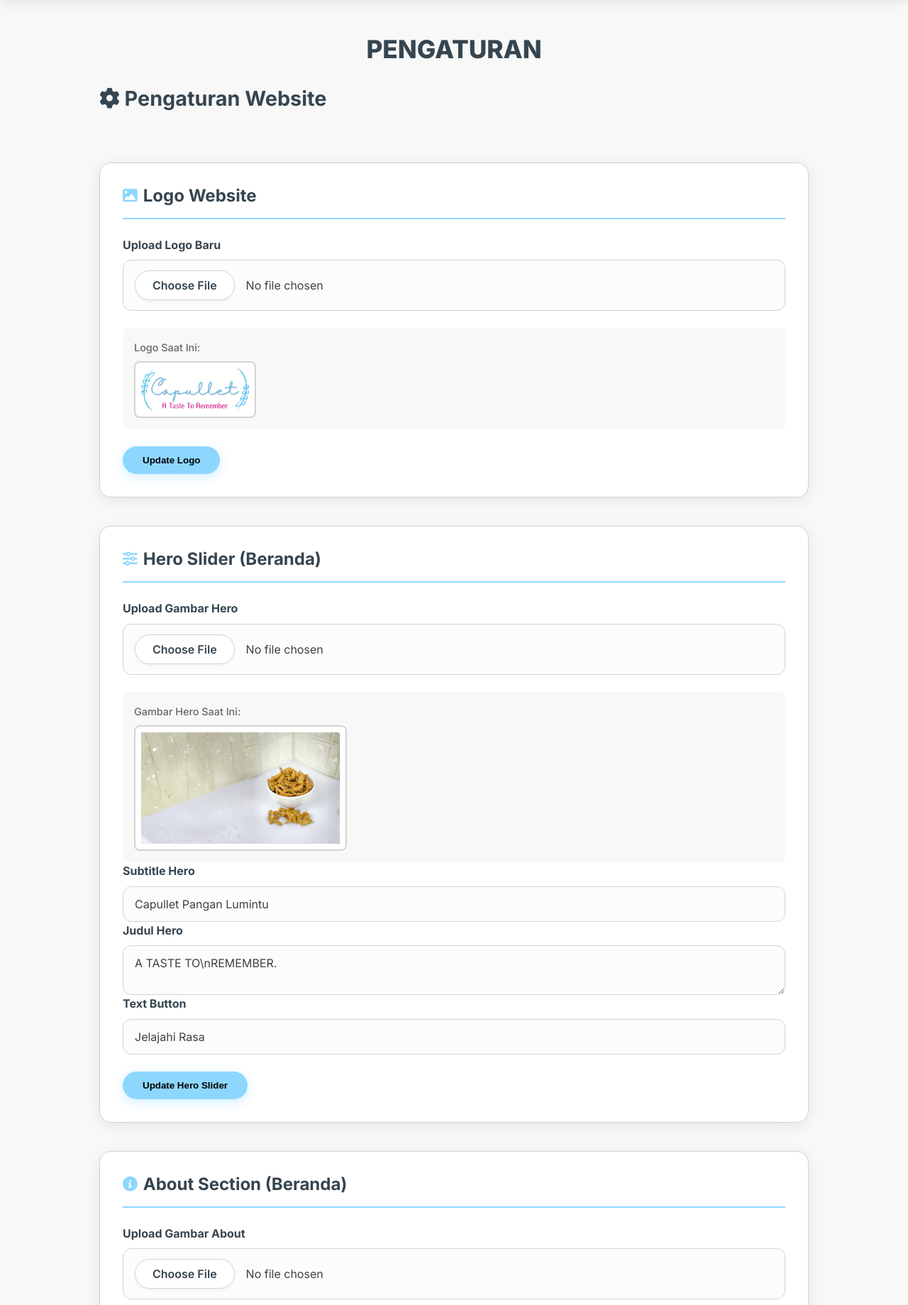
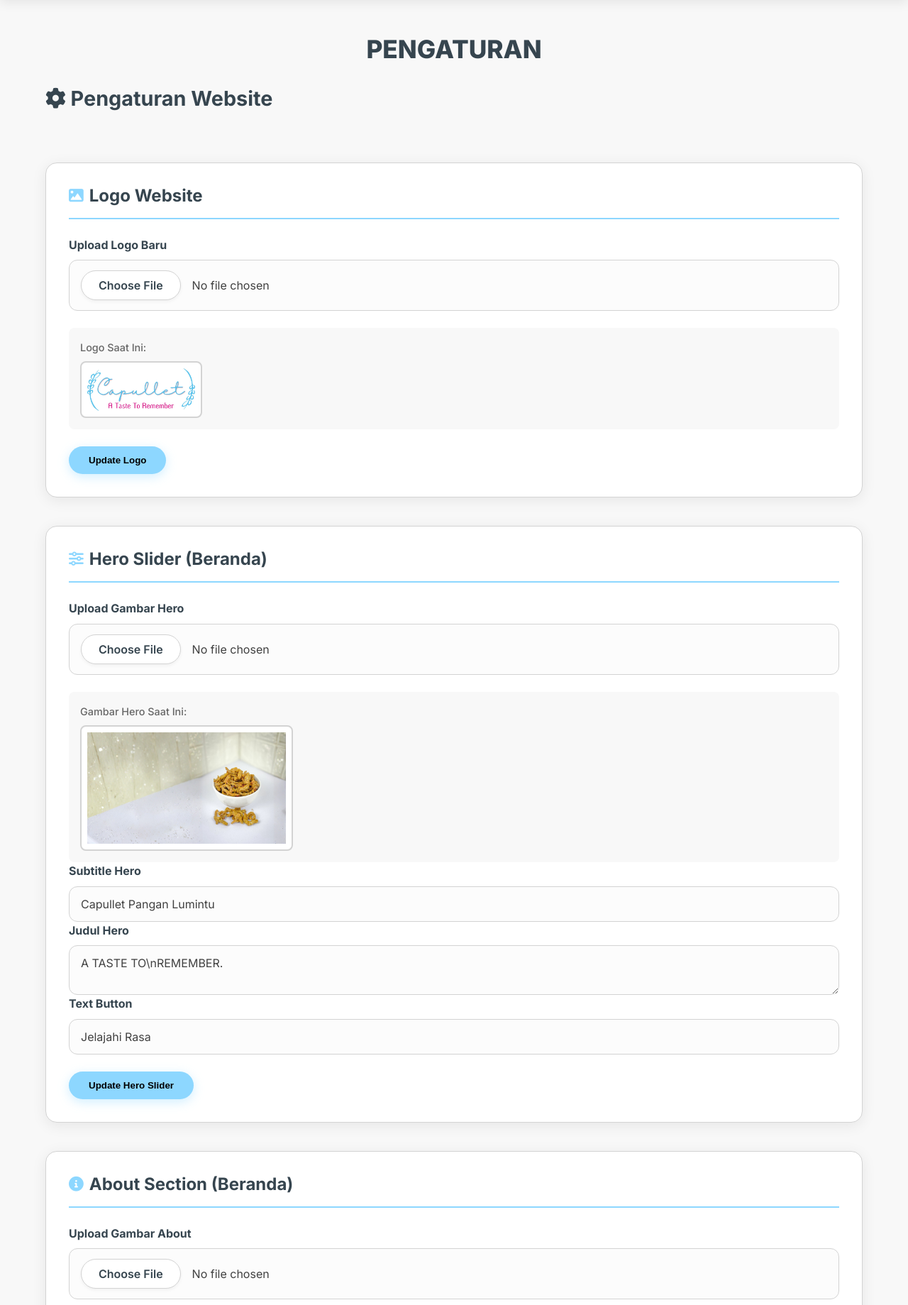
Before and after one commit to Naufal-oboy/Capullet, a PHP site: page /Capullet/manajemen-pengaturan.php in a window 1280 px wide. Shown: the part 81-1920 px from the top of the page at 71% size. Run offline with PHP 8.4, Linux system fonts and the light colour scheme; a user stored in the database is signed in; data comes from the database, SQL or seed files in the repository; data that the repository does not hold is empty; some libraries are stand-ins or nearby versions.

Commit message:
update terakhir ( final), alhamdulillah ya allah

```diff
--- a/css/admin/manajemen-pengaturan.css
+++ b/css/admin/manajemen-pengaturan.css
@@ -41,12 +41,13 @@
 
 /* Settings Container */
 .settings-container {
-    max-width: 1000px;
+    width: 100%;
     margin: 0 auto;
     display: flex;
     flex-direction: column;
     gap: 2.5rem;
 }
+
 
 .settings-section {
     background: var(--white);
--- a/js/admin/manajemen-penjualan.js
+++ b/js/admin/manajemen-penjualan.js
@@ -384,6 +384,8 @@
         return;
     }
 
+    const startNumber = (currentPage - 1) * 10; // keep numbering across pages
+
     ordersToRender.forEach((order, index) => {
         const itemsCount = order.items.length;
         const itemsText = itemsCount === 1
@@ -392,7 +394,7 @@
 
         const row = document.createElement('tr');
         row.innerHTML = `
-            <td style="text-align: center;">${index + 1}</td>
+            <td style="text-align: center;">${startNumber + index + 1}</td>
             <td><strong>${order.orderNumber}</strong></td>
             <td>${formatDate(order.date)}</td>
             <td>
```
